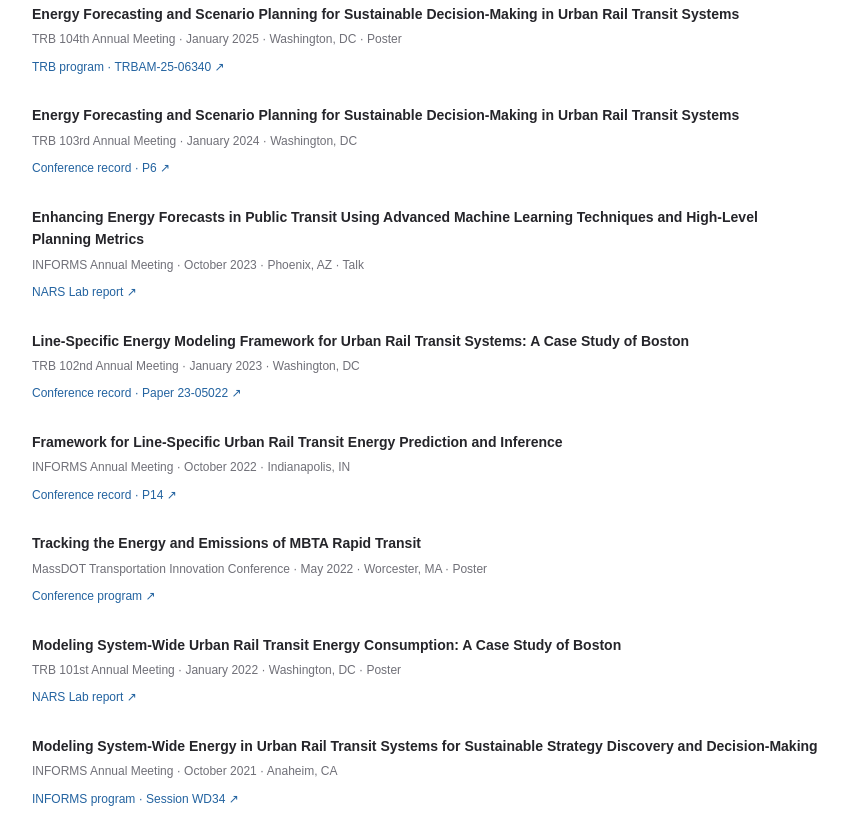
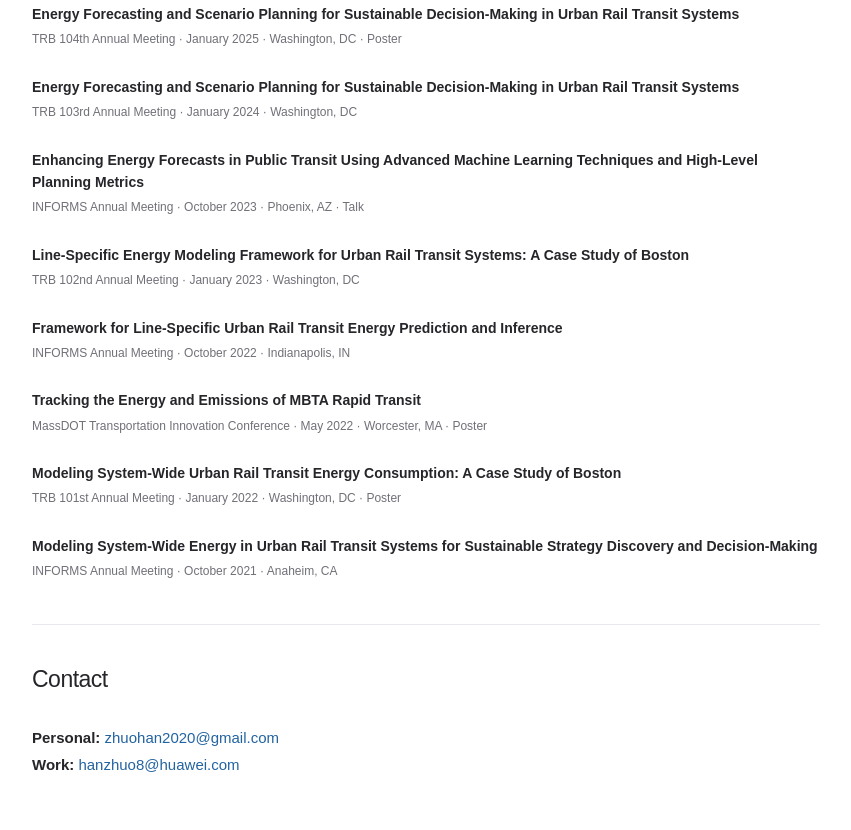
Before and after one commit to Zhuo-Han-challenger/Zhuo-Han-challenger.github.io, a plain HTML site: page index.html in a window 1280 px wide. Shown: the part 2810-3640 px from the top of the page, without its empty margins (369-1220 px from the left). Drawn offline with Linux system fonts and the light colour scheme.

Commit message:
Remove source links from conference presentations

```diff
--- a/index.html
+++ b/index.html
@@ -155,42 +155,34 @@
   <article class="entry">
     <h3 class="entry-title">Energy Forecasting and Scenario Planning for Sustainable Decision-Making in Urban Rail Transit Systems</h3>
     <p class="paper-meta">TRB 104th Annual Meeting · January 2025 · Washington, DC · Poster</p>
-    <div class="links"><a class="text-link" href="https://onlinepubs.trb.org/onlinepubs/am/SessionsEvents.pdf">TRB program · TRBAM-25-06340 ↗</a></div>
   </article>
   <article class="entry">
     <h3 class="entry-title">Energy Forecasting and Scenario Planning for Sustainable Decision-Making in Urban Rail Transit Systems</h3>
     <p class="paper-meta">TRB 103rd Annual Meeting · January 2024 · Washington, DC</p>
-    <div class="links"><a class="text-link" href="https://public.openwatercdn.com/aa19ba5e-d033-4518-a915-e3c52ec931b7/3ccf7409-f3ff-4d1d-84b4-67abb04010b7.pdf">Conference record · P6 ↗</a></div>
   </article>
   <article class="entry">
     <h3 class="entry-title">Enhancing Energy Forecasts in Public Transit Using Advanced Machine Learning Techniques and High-Level Planning Metrics</h3>
     <p class="paper-meta">INFORMS Annual Meeting · October 2023 · Phoenix, AZ · Talk</p>
-    <div class="links"><a class="text-link" href="https://narslab.org/blog/conference/report/informs-2023/">NARS Lab report ↗</a></div>
   </article>
   <article class="entry">
     <h3 class="entry-title">Line-Specific Energy Modeling Framework for Urban Rail Transit Systems: A Case Study of Boston</h3>
     <p class="paper-meta">TRB 102nd Annual Meeting · January 2023 · Washington, DC</p>
-    <div class="links"><a class="text-link" href="https://public.openwatercdn.com/aa19ba5e-d033-4518-a915-e3c52ec931b7/3ccf7409-f3ff-4d1d-84b4-67abb04010b7.pdf">Conference record · Paper 23-05022 ↗</a></div>
   </article>
   <article class="entry">
     <h3 class="entry-title">Framework for Line-Specific Urban Rail Transit Energy Prediction and Inference</h3>
     <p class="paper-meta">INFORMS Annual Meeting · October 2022 · Indianapolis, IN</p>
-    <div class="links"><a class="text-link" href="https://public.openwatercdn.com/aa19ba5e-d033-4518-a915-e3c52ec931b7/3ccf7409-f3ff-4d1d-84b4-67abb04010b7.pdf">Conference record · P14 ↗</a></div>
   </article>
   <article class="entry">
     <h3 class="entry-title">Tracking the Energy and Emissions of MBTA Rapid Transit</h3>
     <p class="paper-meta">MassDOT Transportation Innovation Conference · May 2022 · Worcester, MA · Poster</p>
-    <div class="links"><a class="text-link" href="https://www.umasstransportationcenter.org/assnfe/ev.asp?ID=4817">Conference program ↗</a></div>
   </article>
   <article class="entry">
     <h3 class="entry-title">Modeling System-Wide Urban Rail Transit Energy Consumption: A Case Study of Boston</h3>
     <p class="paper-meta">TRB 101st Annual Meeting · January 2022 · Washington, DC · Poster</p>
-    <div class="links"><a class="text-link" href="https://narslab.org/blog/conference/report/narslab-trb-2022/">NARS Lab report ↗</a></div>
   </article>
   <article class="entry">
     <h3 class="entry-title">Modeling System-Wide Energy in Urban Rail Transit Systems for Sustainable Strategy Discovery and Decision-Making</h3>
     <p class="paper-meta">INFORMS Annual Meeting · October 2021 · Anaheim, CA</p>
-    <div class="links"><a class="text-link" href="https://trayinc.cld.bz/INFORMS-2021-Program-Book/172">INFORMS program · Session WD34 ↗</a></div>
   </article>
 </section>
 <section id="contact" aria-labelledby="contact-label">
```
